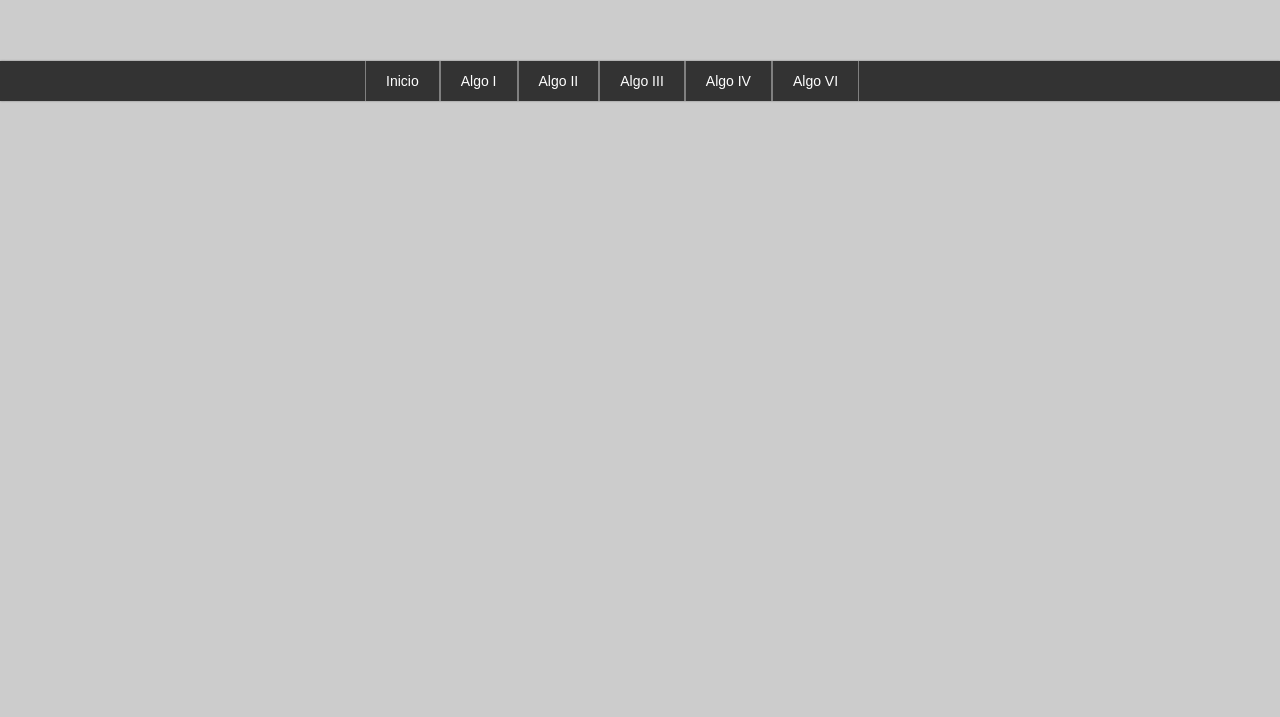
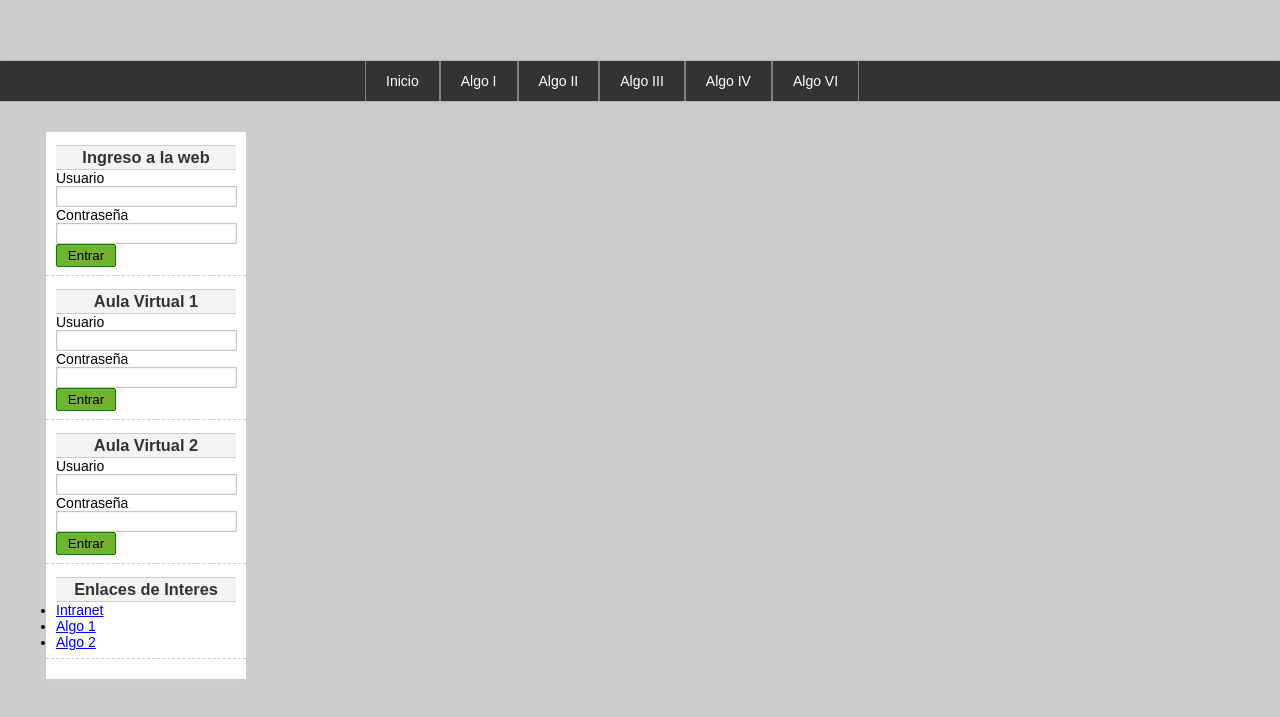
Before and after one commit to sabashii/proyecto_ser_mas, a plain HTML site: page index.html in a window 1280 px wide. Shown: the part 189-906 px from the top of the page. Before the commit the page ends 800 px from the top, so only its background shows below. Drawn offline with Linux system fonts and the light colour scheme.

Commit message:
Menu barra lateral

```diff
--- a/index.html
+++ b/index.html
@@ -83,6 +83,65 @@
             </ul>
         </nav>
     <!--Fin Menu De Navegacion-->
+
+    <!-- Inicio de Contenido -->
+        <div id="content">
+            <!--Inicio Barra Lateral-->
+            <aside id="aside">
+                <div  class="widget" id="login">
+                    <h3>Ingreso a la web</h3>
+                    <form action="">
+                        <label for="">Usuario</label>
+                        <input type="text" name="" id="">
+
+                        <label for="">Contraseña</label>
+                        <input type="password" name="" id="">
+
+                        <input type="submit" value="Entrar">
+                    </form>
+                </div>
+                <div  class="widget" id="login">
+                    <h3>Aula Virtual 1</h3>
+                    <form action="">
+                        <label for="">Usuario</label>
+                        <input type="text" name="" id="">
+
+                        <label for="">Contraseña</label>
+                        <input type="password" name="" id="">
+
+                        <input type="submit" value="Entrar">
+                    </form>
+                </div>
+                <div  class="widget" id="login">
+                    <h3>Aula Virtual 2</h3>
+                    <form action="">
+                        <label for="">Usuario</label>
+                        <input type="text" name="" id="">
+
+                        <label for="">Contraseña</label>
+                        <input type="password" name="" id="">
+
+                        <input type="submit" value="Entrar">
+                    </form>
+                </div>
+                <div class="widget">
+                    <h3>Enlaces de Interes</h3>
+                    <ul>
+                        <li>
+                            <a href="#">Intranet</a>
+                        </li>
+                        <li>
+                            <a href="#">Algo 1</a>
+                        </li>
+                        <li>
+                            <a href="#">Algo 2</a>
+                        </li>
+                    </ul>
+                </div>
+            </aside>
+            <!--Fin Barra Lateral-->
+        </div>
+    <!-- Fin de Contenido -->
     <script src="./scripts/script.js"></script>
 </body>
 </html>
--- a/styles/style.css
+++ b/styles/style.css
@@ -82,6 +82,82 @@
     background: rgb(238, 237, 237);
 }
 
+#content{
+    width: 1250px;
+    min-height: 1100px;
+    margin: 0px auto;
+}
+
+#aside{
+    width: 200px;
+    float: left;
+    margin: 30px;
+    background-color: white;
+    border: 1px solid #ccc;
+    box-shadow: 0px 2px 2px #ccc;
+    font-family: sans-serif, Arial, Helvetica, sans-serif;
+}
+
+#aside .widget{
+    display: block;
+    width: 180px;
+    margin: 5px auto;
+    padding: 8px;
+    padding-left: 10px;
+    padding-right: 10px;
+    font-size: 14px;
+    border-bottom: 1px dashed #ccc;
+}
+
+#aside .widget:last-child{
+    margin-bottom: 20px;
+}
+
+#aside h3{
+    display: block;
+    width: 100%;
+    color: #333333;
+    text-align: center;
+    padding-top: 2px;
+    padding-bottom: 2px;
+    background: #f2f3f2;
+    border: 1px solid #ccc;
+    border-left: none;
+    border-right: none;
+}
+
+input[type="text"],
+input[type="email"],
+input[type="password"],
+select{
+    border: 1px solid #c9c9c9;
+    box-shadow: 0px 0px 2px #ccc inset;
+    background: white;
+    padding: 1px;
+    padding-top: 2px;
+    padding-bottom: 2px;
+    color: gray;
+    transition: all 300ms;
+}
+
+input[type="text"]:focus,
+input[type="email"]:focus,
+input[type="password"]:focus{
+    border: 1px solid #7eb231;
+    color: black;
+}
+
+input[type="button"],
+input[type="submit"],
+input[type="reset"]{
+    display: block;
+    border-radius: 2px;
+    border: 1px solid green;
+    width: 60px;
+    padding: 3px;
+    background-color: #70b231;
+}
+
 body {
     background: #ccc;
 }
```
Also changed, not shown: images/WhatsApp Image 2022-04-19 at 6.47.38 AM.jpeg (added).
